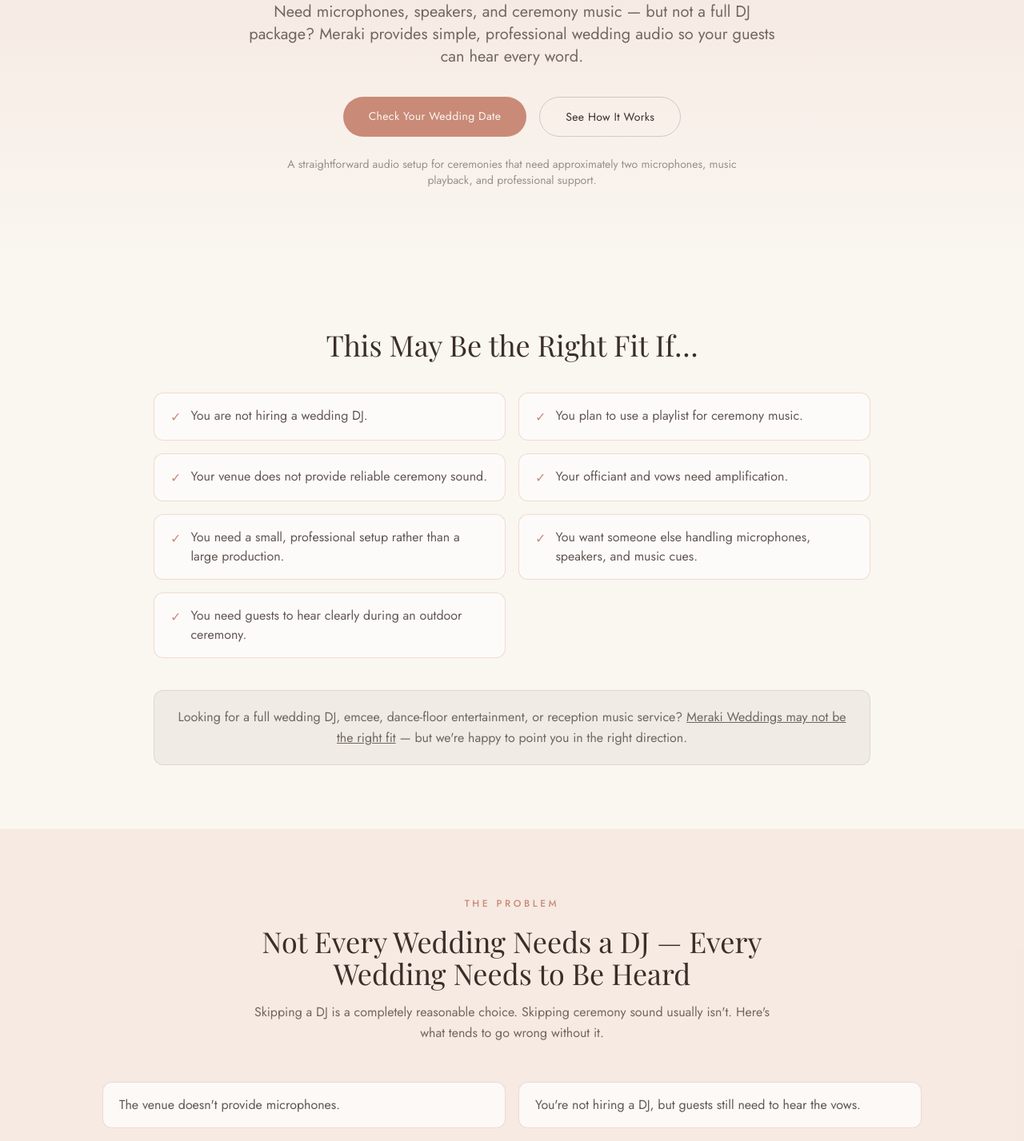
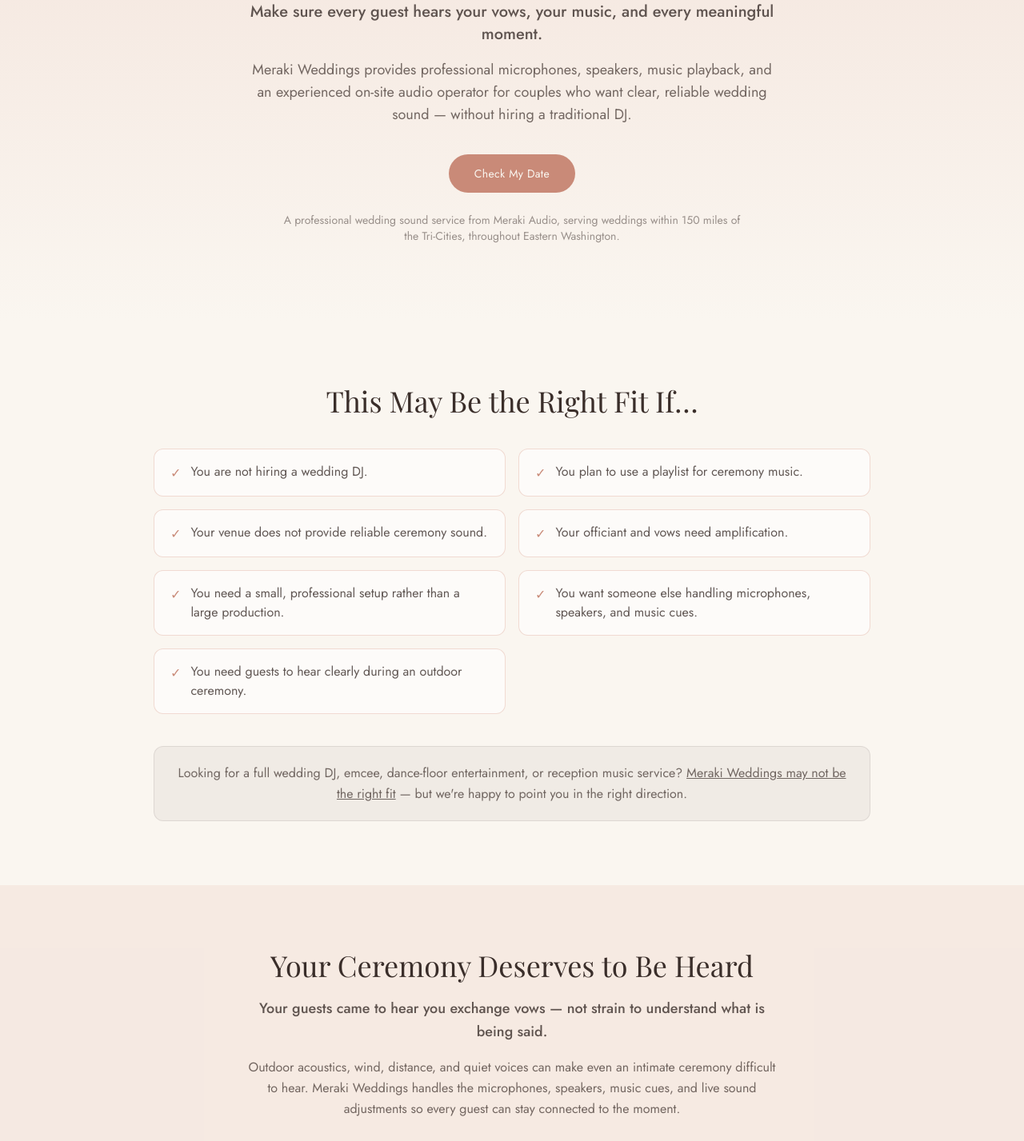
Before and after one commit to b-glitch23/meraki-weddings, a React (Vite) app: page / in a window 1280 px wide. Shown: the part 340-1767 px from the top of the page at 80% size. Built offline with nearby package versions, Linux system fonts and the light colour scheme; a web font is replaced by a local one.

Commit message:
Rewrite Home.tsx: new hero/outcome sections, 150mi radius, comparison section, final CTA
Updated text for clarity and added business information. Adjusted SEO title and description for better targeting. Modified various text elements for improved readability and engagement.

```diff
--- a/src/pages/Home.tsx
+++ b/src/pages/Home.tsx
@@ -1,7 +1,7 @@
 import { Link } from "react-router-dom";
 import SEO from "../components/SEO";
-import { MERAKIAUD_PORTFOLIO_URL } from "../lib/siteConfig";
-import { trackPrimaryCTA, trackSecondaryCTA, trackPortfolioLinkClick } from "../lib/analytics";
+import { MERAKIAUD_PORTFOLIO_URL, BUSINESS_INFO } from "../lib/siteConfig";
+import { trackPrimaryCTA, trackPortfolioLinkClick } from "../lib/analytics";
 
 const fitPoints = [
   "You are not hiring a wedding DJ.",
@@ -79,8 +79,8 @@
   return (
     <>
       <SEO
-        title="Wedding Ceremony Audio Without a DJ | Tri-Cities WA"
-        description="Professional wedding ceremony audio in the Tri-Cities for couples without a DJ. Microphones, speakers, music playback, setup, and reliable support."
+        title="Wedding Ceremony Audio Without a DJ | Tri-Cities & Eastern WA"
+        description="Professional wedding ceremony audio for couples without a DJ, serving the Tri-Cities and throughout Eastern Washington. Microphones, speakers, music playback, setup, and reliable support."
         path="/"
         jsonLd={[faqJsonLd]}
       />
@@ -92,11 +92,15 @@
             Wedding Ceremony Audio | Tri-Cities, Washington
           </span>
           <h1 className="font-display text-4xl sm:text-5xl lg:text-6xl leading-tight text-charcoal mt-5">
-            Professional Wedding Sound Without Hiring a DJ
+            Professional Wedding Sound Without the DJ
           </h1>
-          <p className="text-lg sm:text-xl text-charcoal/70 mt-6 max-w-2xl mx-auto leading-relaxed">
-            Need microphones, speakers, and ceremony music — but not a full DJ package? Meraki
-            provides simple, professional wedding audio so your guests can hear every word.
+          <p className="text-lg sm:text-xl text-charcoal/80 mt-6 max-w-2xl mx-auto leading-relaxed font-medium">
+            Make sure every guest hears your vows, your music, and every meaningful moment.
+          </p>
+          <p className="text-base sm:text-lg text-charcoal/70 mt-4 max-w-2xl mx-auto leading-relaxed">
+            Meraki Weddings provides professional microphones, speakers, music playback, and an
+            experienced on-site audio operator for couples who want clear, reliable wedding sound
+            — without hiring a traditional DJ.
           </p>
           <div className="mt-9 flex flex-col sm:flex-row gap-4 justify-center">
             <Link
@@ -104,19 +108,12 @@
               onClick={() => trackPrimaryCTA("home_hero")}
               className="bg-rose text-cream px-8 py-3.5 rounded-full text-sm tracking-wide hover:bg-charcoal transition-colors focus-visible:outline focus-visible:outline-2 focus-visible:outline-offset-2 focus-visible:outline-charcoal"
             >
-              Check Your Wedding Date
-            </Link>
-            <Link
-              to="/how-it-works/"
-              onClick={() => trackSecondaryCTA("home_hero")}
-              className="border border-charcoal/20 text-charcoal px-8 py-3.5 rounded-full text-sm tracking-wide hover:border-charcoal transition-colors focus-visible:outline focus-visible:outline-2 focus-visible:outline-offset-2 focus-visible:outline-charcoal"
-            >
-              See How It Works
+              Check My Date
             </Link>
           </div>
           <p className="text-charcoal/50 text-sm mt-6 max-w-xl mx-auto">
-            A straightforward audio setup for ceremonies that need approximately two microphones,
-            music playback, and professional support.
+            A professional wedding sound service from Meraki Audio, serving weddings{" "}
+            {BUSINESS_INFO.serviceRadiusNote}.
           </p>
         </div>
       </section>
@@ -151,8 +148,29 @@
         </div>
       </section>
 
+      {/* Outcome */}
+      <section className="py-20 px-6 bg-blush/25">
+        <div className="max-w-3xl mx-auto text-center">
+          <h2 className="font-display text-3xl sm:text-4xl text-charcoal mb-5">
+            Your Ceremony Deserves to Be Heard
+          </h2>
+          <p className="text-lg text-charcoal/80 leading-relaxed max-w-2xl mx-auto font-medium">
+            Your guests came to hear you exchange vows — not strain to understand what is being
+            said.
+          </p>
+          <p className="text-charcoal/70 mt-4 leading-relaxed max-w-2xl mx-auto">
+            Outdoor acoustics, wind, distance, and quiet voices can make even an intimate ceremony
+            difficult to hear. Meraki Weddings handles the microphones, speakers, music cues, and
+            live sound adjustments so every guest can stay connected to the moment.
+          </p>
+          <p className="font-display text-xl text-charcoal mt-6">
+            You enjoy your wedding. We make sure everyone hears it.
+          </p>
+        </div>
+      </section>
+
       {/* The problem */}
-      <section className="py-20 px-6 bg-blush/25">
+      <section className="py-20 px-6">
         <div className="max-w-5xl mx-auto">
           <div className="text-center max-w-2xl mx-auto mb-12">
             <span className="uppercase tracking-[0.3em] text-xs text-rose font-medium">
@@ -289,10 +307,10 @@
         <div className="max-w-3xl mx-auto text-center">
           <h2 className="font-display text-2xl text-charcoal mb-3">Service Area</h2>
           <p className="text-charcoal/70 leading-relaxed">
-            Based in Richland, WA and serving weddings within 30 miles of the Tri-Cities —
-            including Kennewick, Pasco, Benton City, Prosser, and surrounding Eastern Washington
-            communities. Venues outside that radius may be possible with an added travel fee —
-            just ask.
+            Based in Richland, WA and serving weddings {BUSINESS_INFO.serviceRadiusNote} —
+            including Kennewick, Pasco, Benton City, Prosser, Walla Walla, Spokane, and
+            surrounding Eastern Washington communities. Venues further out may be possible with
+            an added travel fee — just ask.
           </p>
         </div>
       </section>
@@ -319,22 +337,88 @@
         </div>
       </section>
 
+      {/* Meraki vs. DJ vs. Rental */}
+      <section className="py-20 px-6">
+        <div className="max-w-5xl mx-auto">
+          <div className="text-center max-w-2xl mx-auto mb-12">
+            <h2 className="font-display text-3xl sm:text-4xl text-charcoal">
+              The Right Sound Option for Your Wedding
+            </h2>
+            <p className="text-charcoal/70 mt-4 leading-relaxed">
+              Not every wedding needs a DJ — but nearly every wedding needs dependable sound.
+            </p>
+          </div>
+          <div className="grid sm:grid-cols-3 gap-6 mb-10 items-stretch">
+            <div className="bg-blush/30 border-2 border-rose rounded-2xl p-6">
+              <h3 className="font-display text-lg text-charcoal mb-3">Meraki Weddings</h3>
+              <p className="text-charcoal/70 text-sm leading-relaxed mb-3">
+                Best for couples who want professional ceremony and reception sound without
+                traditional DJ entertainment.
+              </p>
+              <p className="text-charcoal/70 text-sm leading-relaxed">
+                You receive professional equipment, music playback, live audio management, and an
+                experienced operator who stays on site. You provide the playlist and event plan;
+                we make sure everything is heard clearly and played at the right time.
+              </p>
+            </div>
+            <div className="bg-white/60 border border-blush/60 rounded-2xl p-6">
+              <h3 className="font-display text-lg text-charcoal mb-3">Traditional Wedding DJ</h3>
+              <p className="text-charcoal/70 text-sm leading-relaxed mb-3">
+                Best for couples who want reception entertainment, live song selection, crowd
+                interaction, emceeing, announcements, games, and dance-floor management.
+              </p>
+              <p className="text-charcoal/70 text-sm leading-relaxed">
+                A DJ may also provide ceremony sound, but their primary role is usually
+                entertainment and managing the reception atmosphere.
+              </p>
+            </div>
+            <div className="bg-white/60 border border-blush/60 rounded-2xl p-6">
+              <h3 className="font-display text-lg text-charcoal mb-3">Equipment Rental</h3>
+              <p className="text-charcoal/70 text-sm leading-relaxed mb-3">
+                Best for someone who already has the technical knowledge, time, and designated
+                personnel to set up, test, and operate the equipment.
+              </p>
+              <p className="text-charcoal/70 text-sm leading-relaxed">
+                A rental usually provides equipment — not planning, music cues, troubleshooting,
+                or an audio professional monitoring the event.
+              </p>
+            </div>
+          </div>
+          <div className="bg-charcoal text-cream rounded-2xl p-8 sm:p-10 text-center">
+            <p className="font-display text-xl sm:text-2xl mb-3">
+              With Meraki, You Aren't Just Renting Speakers
+            </p>
+            <p className="text-cream/70 leading-relaxed max-w-2xl mx-auto mb-7">
+              You're hiring an audio professional to manage the sound so you, your family, and
+              your friends don't have to.
+            </p>
+            <Link
+              to="/contact/"
+              onClick={() => trackPrimaryCTA("home_comparison")}
+              className="inline-block bg-champagne text-charcoal px-7 py-3 rounded-full text-sm tracking-wide hover:bg-cream transition-colors"
+            >
+              Check My Date
+            </Link>
+          </div>
+        </div>
+      </section>
+
       {/* Final CTA */}
-      <section className="py-20 px-6">
+      <section className="py-20 px-6 bg-blush/25">
         <div className="max-w-2xl mx-auto text-center">
           <h2 className="font-display text-3xl sm:text-4xl text-charcoal mb-4">
-            Let's Talk About Your Ceremony
+            Let's Make Sure Your Wedding Is Heard
           </h2>
           <p className="text-charcoal/70 leading-relaxed mb-8">
-            Tell us your date and venue — we'll confirm availability and whether ceremony audio is
-            the right fit for your day.
+            Tell us your date, venue, and wedding plans. We'll confirm availability and recommend
+            the right sound setup for your day.
           </p>
           <Link
             to="/contact/"
             onClick={() => trackPrimaryCTA("home_final_cta")}
             className="inline-block bg-rose text-cream px-8 py-3.5 rounded-full text-sm tracking-wide hover:bg-charcoal transition-colors"
           >
-            Check Your Wedding Date
+            Check My Date
           </Link>
         </div>
       </section>
```
